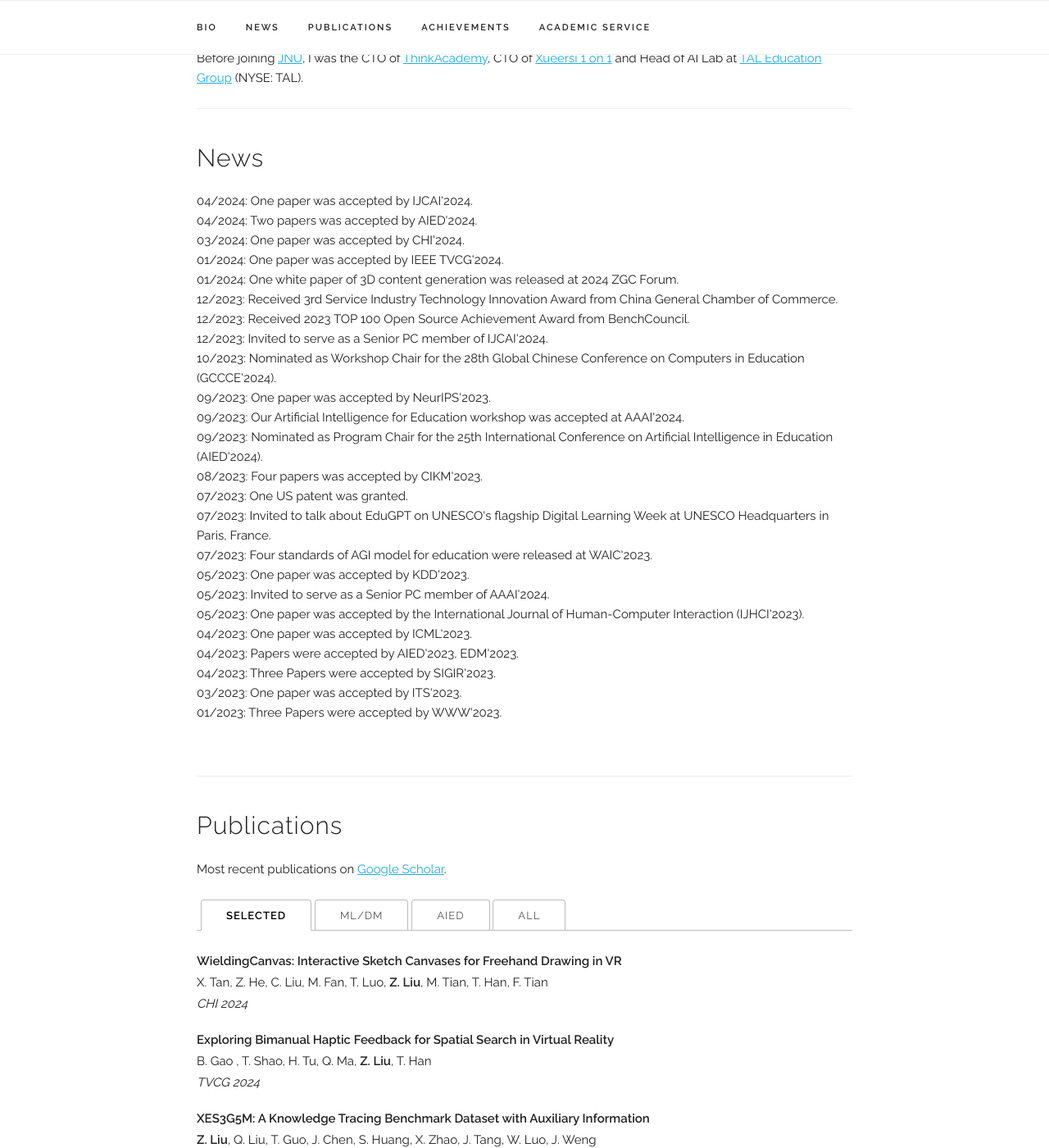
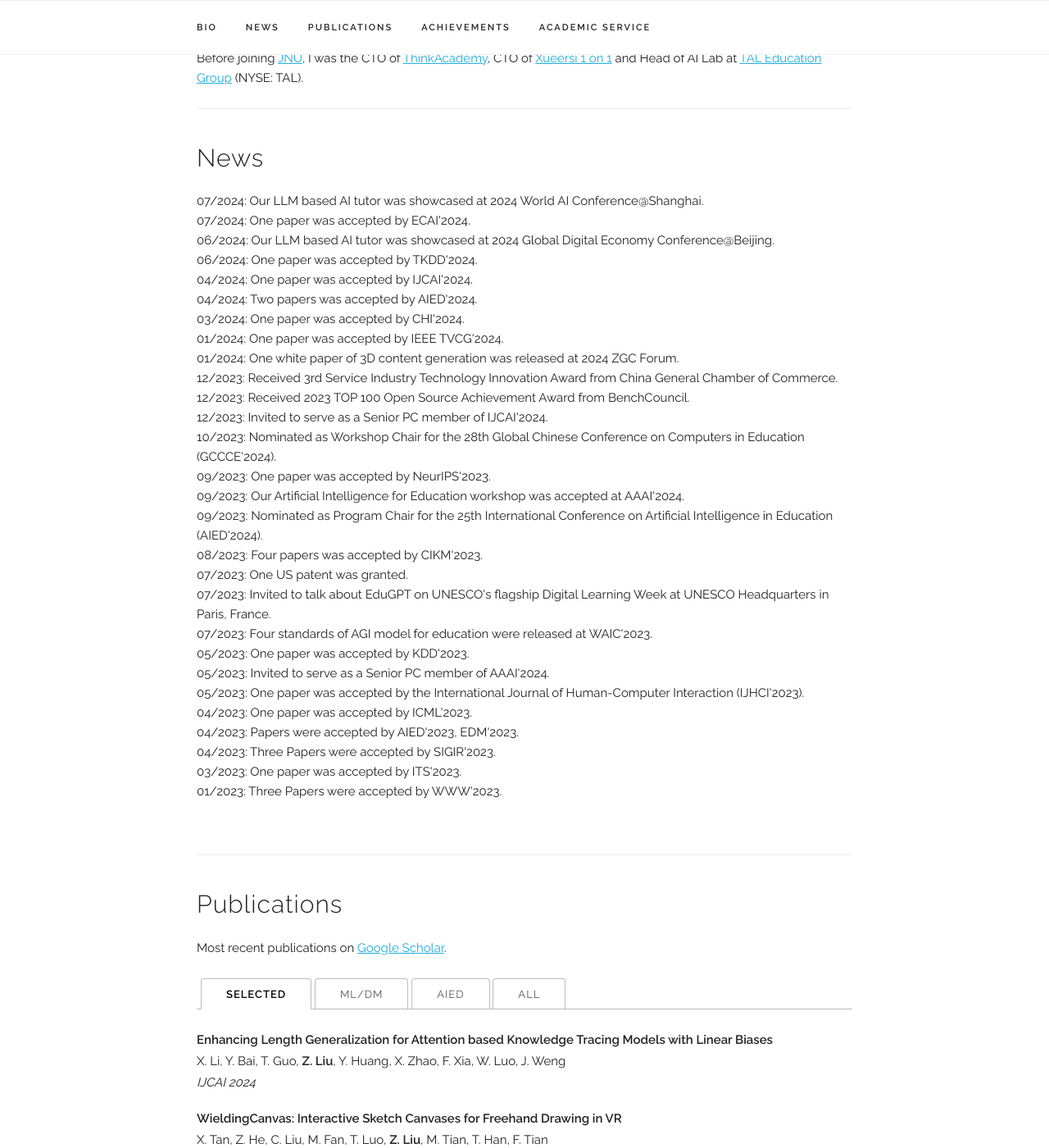
Before and after one commit to zitaoliu/zitaoliu.github.io, a Jekyll site: the page built from index.html, in a window 1280 px wide and 1400 px high, scrolled down 576 px. Shown: the whole window at 82% size. Built offline with Jekyll 4.4.1, drawn with Linux system fonts in a browser that asks for light colours; some web fonts are replaced.

Commit message:
add new papers

```diff
--- a/_data/news.yaml
+++ b/_data/news.yaml
@@ -1,4 +1,16 @@
 news:
+
+  - title: "Our LLM based AI tutor was showcased at 2024 World AI Conference@Shanghai."
+    date: "07/2024"
+
+  - title: "One paper was accepted by ECAI'2024."
+    date: "07/2024"
+
+  - title: "Our LLM based AI tutor was showcased at 2024 Global Digital Economy Conference@Beijing."
+    date: "06/2024"
+
+  - title: "One paper was accepted by TKDD'2024."
+    date: "06/2024"
 
   - title: "One paper was accepted by IJCAI'2024."
     date: "04/2024"
--- a/_data/publications.yaml
+++ b/_data/publications.yaml
@@ -1,4 +1,34 @@
 papers:
+
+  - venue: "ECAI 2024"
+    mldm: y
+    authors: "X. Li, Y. Bai, T. Guo, Y. Zheng, M. Hou, B. Zhan, Y. Huang, <b>Z. Liu</b>, B. Gao, W. Luo"
+    title: "Extending Context Window of Attention based Knowledge Tracing Models via Length Extrapolation"
+    selected: n
+
+  - venue: "TKDD 2024"
+    mldm: y
+    authors: "H. Zhang, <b>Z. Liu</b>, C. Shang, D. Li, Y. Jiang"
+    title: "A Question-centric Multi-experts Contrastive Learning Framework for Improving the Accuracy and Interpretability of Deep Sequential Knowledge Tracing Models"
+    selected: n
+
+  - venue: "IJCAI 2024"
+    mldm: y
+    authors: "X. Li, Y. Bai, T. Guo, <b>Z. Liu</b>, Y. Huang, X. Zhao, F. Xia, W. Luo, J. Weng"
+    title: "Enhancing Length Generalization for Attention based Knowledge Tracing Models with Linear Biases"
+    selected: y
+
+  - venue: "AIED 2024"
+    aied: y
+    authors: "Y. Zheng, X. Li, Y. Huang, Q. Liang, T. Guo, M. Hou, B. Gao, M. Tian, <b>Z. Liu</b>, W. Luo"
+    title: "Automatic Lesson Plan Generation via Large Language Models with Self-Critique Prompting"
+    selected: n
+
+  - venue: "AIED 2024"
+    aied: y
+    authors: "B. Zhan, T. Guo, X. Li, M. Hou, Q. Liang, B. Gao, W. Luo, <b>Z. Liu</b>"
+    title: "Knowledge Tracing as Language Processing: A Large-scale Autoregressive Paradigm"
+    selected: n
 
   - venue: "CHI 2024"
     aied: y
```
